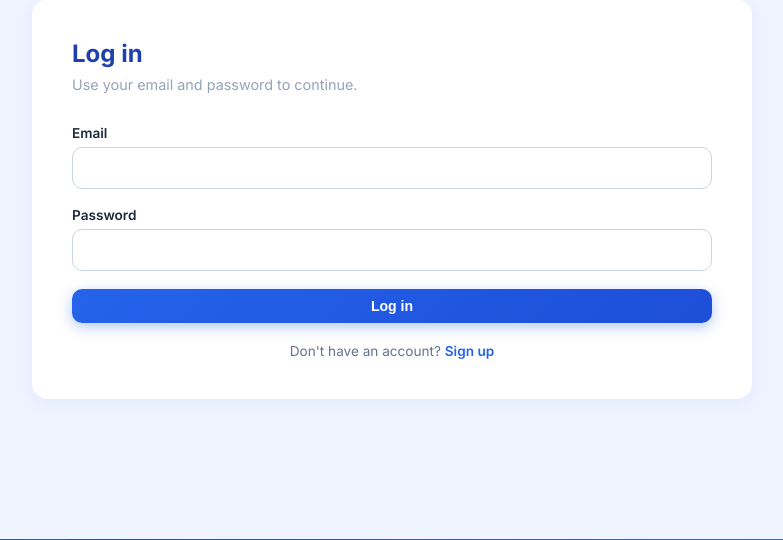
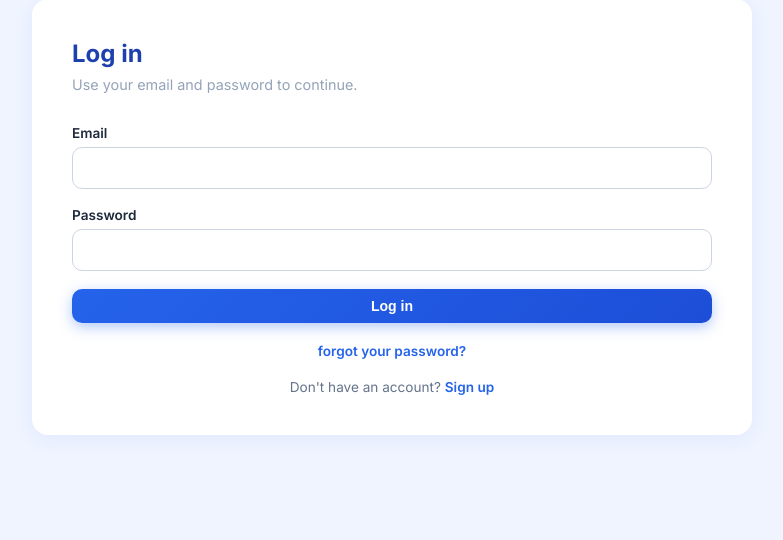
Before and after one commit to Horizonte4/stayhome, a Django app: page /users/login/ in a window 1280 px wide. Shown: the part 237-777 px from the top of the page, without its empty margins (248-1031 px from the left). Run offline with Django 5.2, Linux system fonts and the light colour scheme; parts of the project's set-up code (start-up, migrations or seed data) failed here and were passed over.

Commit message:
feat(auth): Password reset via email

```diff
--- a/templates/registration/login.html
+++ b/templates/registration/login.html
@@ -38,6 +38,12 @@
       </button>
 
       <div class="auth-footer">
+      <a href="{% url 'password_reset' %}" class="auth-link">
+          forgot your password?
+      </a>
+      </div>
+
+      <div class="auth-footer">
         Don't have an account?
         <a href="{% url 'registration' %}">
           Sign up
--- a/transactions/urls.py
+++ b/transactions/urls.py
@@ -1,4 +1,5 @@
 from django.urls import path
+from django.contrib.auth import views as auth_views
 from .views import (
     create_booking,
     owner_bookings,
@@ -17,4 +18,30 @@ urlpatterns = [
     path("<int:booking_id>/approve/", approve_booking, name="approve_booking"),
     path("<int:booking_id>/reject/", reject_booking, name="reject_booking"),
     path("<int:booking_id>/cancel/",cancel_booking, name="cancel_booking"),
+    path('password-reset/',auth_views.PasswordResetView.as_view(
+            template_name='auth/password_reset.html',
+            email_template_name='registration/password_reset_email.html',
+            success_url='/password-reset/done/'
+        ),
+        name='password_reset'
+    ),
+
+    path('password-reset/done/',auth_views.PasswordResetDoneView.as_view(
+            template_name='auth/password_reset_done.html'
+        ),
+        name='password_reset_done'
+    ),
+
+    path('reset/<uidb64>/<token>/',auth_views.PasswordResetConfirmView.as_view(
+            template_name='auth/password_reset_confirm.html',
+            success_url='/reset/done/'
+        ),
+        name='password_reset_confirm'
+    ),
+
+    path('reset/done/',auth_views.PasswordResetCompleteView.as_view(
+            template_name='auth/password_reset_complete.html'
+        ),
+        name='password_reset_complete'
+    ),
 ]
--- a/users/urls.py
+++ b/users/urls.py
@@ -1,4 +1,5 @@
 from django.urls import path
+from django.urls import reverse_lazy
 from django.contrib.auth import views as auth_views
 from .views import (
     home,
@@ -19,4 +20,29 @@ urlpatterns = [
     path('logout/', logout_view, name='logout'),
     path('board/', board, name='board'),
     path('edit_profile/', edit_profile, name='edit_profile'),
+    path('password-reset/',auth_views.PasswordResetView.as_view(
+        template_name='auth/password_reset.html',
+        email_template_name='registration/password_reset_email.html'
+        ),
+        name='password_reset'
+    ),
+
+    path('password-reset/done/',auth_views.PasswordResetDoneView.as_view(
+            template_name='auth/password_reset_done.html'
+        ),
+        name='password_reset_done'
+    ),
+
+    path('reset/<uidb64>/<token>/',auth_views.PasswordResetConfirmView.as_view(
+            template_name='auth/password_reset_confirm.html',
+            success_url=reverse_lazy('password_reset_complete')
+        ),
+        name='password_reset_confirm'
+    ),
+
+    path('reset/done/',auth_views.PasswordResetCompleteView.as_view(
+            template_name='auth/password_reset_complete.html'
+        ),
+        name='password_reset_complete'
+    ),
 ]
```
Also changed, not shown: stayhome/settings.py (+5 -6 lines), templates/auth/password_reset.html (added, +25 -0 lines), templates/auth/password_reset_complete.html (added, +9 -0 lines), templates/auth/password_reset_confirm.html (added, +25 -0 lines), templates/auth/password_reset_done.html (added, +8 -0 lines), templates/registration/password_reset_email.html (added, +7 -0 lines).
